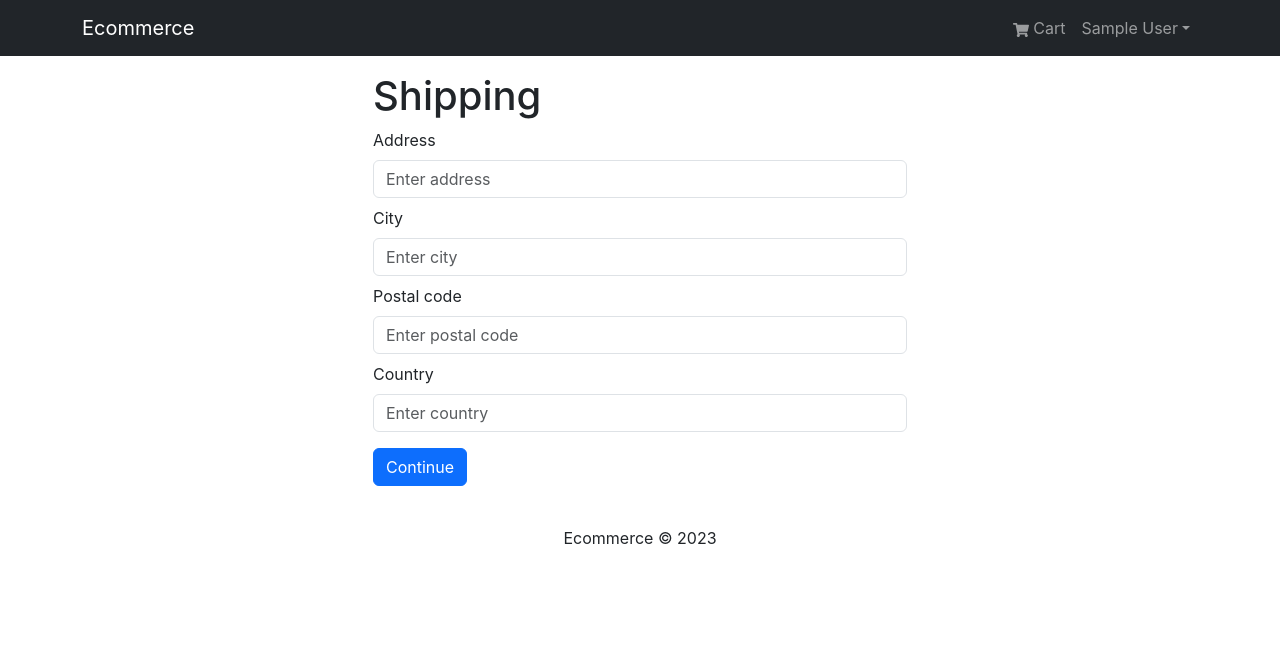
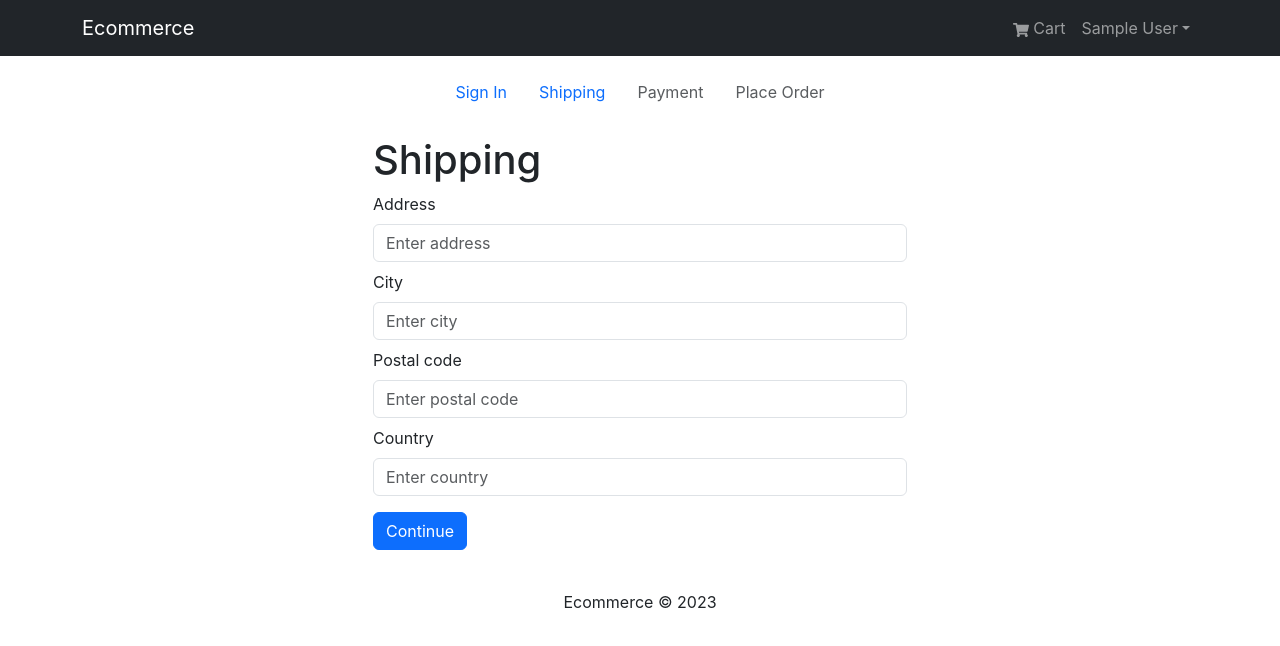
Before and after one commit to carlosemi/ecommerce, a React (Create React App) app in the folder frontend/: page /shipping in a window 1280 px wide. Shown: the top 646 px of the page. Built offline with nearby package versions, Linux system fonts and the light colour scheme; sample sign-in values are in the browser's storage.

Commit message:
Added Checkout Steps functionality and component

```diff
--- /dev/null
+++ b/frontend/src/components/CheckoutSteps.jsx
@@ -0,0 +1,41 @@
+import {Nav} from 'react-bootstrap'
+import { LinkContainer } from 'react-router-bootstrap'
+
+const CheckoutSteps = ({step1, step2, step3, step4}) => {
+  return (
+    <Nav className='justify-content-center mb-4'>
+        <Nav.Item>
+            {step1 ? (
+                <LinkContainer to='/login'>
+                    <Nav.Link>Sign In</Nav.Link>
+                </LinkContainer>
+            ) : <Nav.Link disabled>Sign In</Nav.Link>}
+
+
+        </Nav.Item>
+        <Nav.Item>
+            {step2 ? (
+                <LinkContainer to='/shipping'>
+                    <Nav.Link>Shipping</Nav.Link>
+                </LinkContainer>
+            ) : <Nav.Link disabled>Shipping</Nav.Link>}
+        </Nav.Item>
+        <Nav.Item>
+            {step3 ? (
+                <LinkContainer to='/payment'>
+                    <Nav.Link>Payment</Nav.Link>
+                </LinkContainer>
+            ) : <Nav.Link disabled>Payment</Nav.Link>}
+        </Nav.Item>
+        <Nav.Item>
+            {step4 ? (
+                <LinkContainer to='/placeorder'>
+                    <Nav.Link>Place Order</Nav.Link>
+                </LinkContainer>
+            ) : <Nav.Link disabled>Place Order</Nav.Link>}
+        </Nav.Item>
+    </Nav>
+  )
+}
+
+export default CheckoutSteps
--- a/frontend/src/screens/ShippingScreen.jsx
+++ b/frontend/src/screens/ShippingScreen.jsx
@@ -4,6 +4,7 @@
 import {useNavigate} from 'react-router-dom'
 import FormContainer from '../components/FormContainer'
 import {saveShippingAddress} from '../slices/cartSlice'
+import CheckoutSteps from '../components/CheckoutSteps'
 
 const ShippingScreen = () => {
 
@@ -27,6 +28,7 @@
 
     return (
         <FormContainer>
+            <CheckoutSteps step1 step2/>
             <h1>Shipping</h1>
 
             <Form onSubmit={submitHandler}>
```
